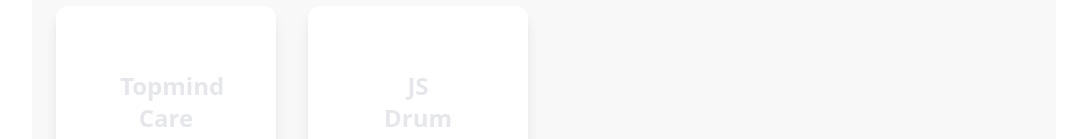
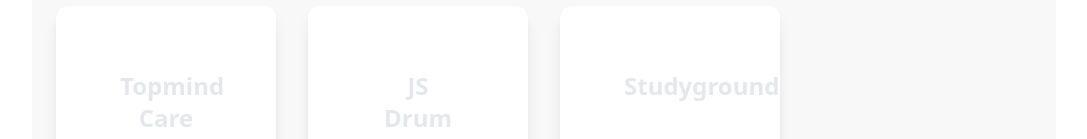
Before and after one commit to ShuvodipDasHimu/shuvodiphimu, a React (Vite) app: page /projects in a window 1280 px wide. Shown: the part 806-945 px from the top of the page, without its empty margins (96-1183 px from the left). Built offline with nearby package versions, Linux system fonts and the light colour scheme.

Commit message:
added new project

```diff
--- a/src/pages/Projects.jsx
+++ b/src/pages/Projects.jsx
@@ -11,6 +11,7 @@ const projects = [
   { title: "Binge Bangers", link: "https://binge-bangers.vercel.app/" },
   { title: "Topmind Care", link: "https://topmind-care-shuvodip.vercel.app/" },
   { title: "JS Drum Kit", link: "https://01-java-script-drum-kit-shuvodip.vercel.app/" },
+  { title: "Studyground", link: "https://studyground-sigma.vercel.app/" },
 ];
 
 const Projects = () => {
```
